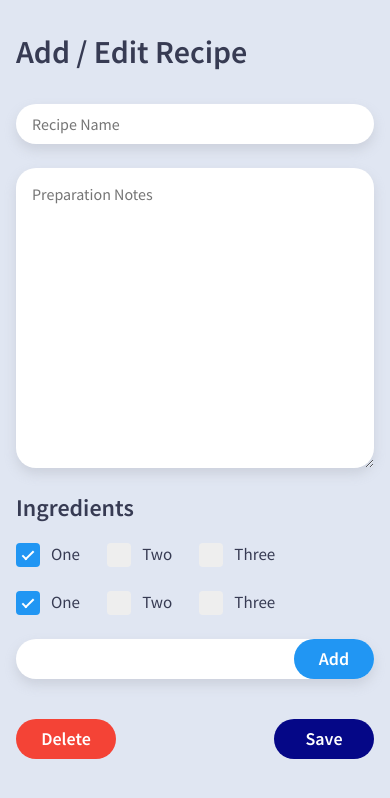
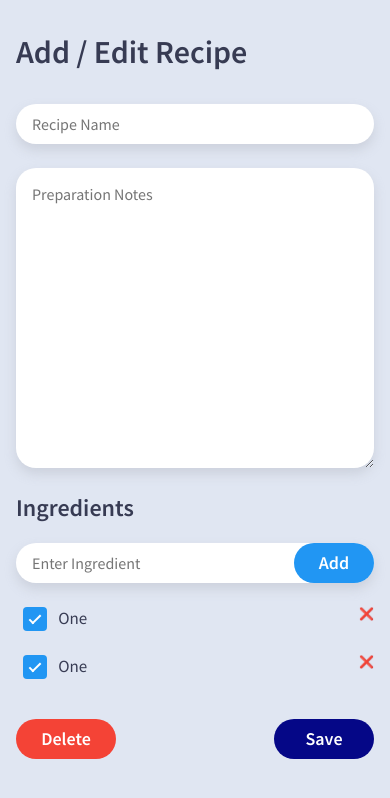
Before and after one commit to dsk90it/recipe-app, a website built with webpack: page public/edit.html in a window 390 px wide. Built offline with nearby package versions, Linux system fonts and the light colour scheme.

Commit message:
html : delete button added

```diff
--- a/public/css/style.css
+++ b/public/css/style.css
@@ -47,7 +47,7 @@ h1{
 .container{
   margin: 0 auto;
   max-width: 600px;
-  padding: 0 16px;
+  padding: 0 16px 40px;
 }
 
 /* Forms elements */
@@ -98,6 +98,9 @@ textarea{
 .btn.btn-danger{
   background-color: #F44336;
 }
+.btn-blue.btn-blue{
+  background-color: #2196F3;
+}
 
 .header .search-input{
   margin: 32px 0;
@@ -138,19 +141,45 @@ textarea{
 }
 
 
-/* Ingredients Checklist */
+/* Ingredients Container */
+.ingredients-container{
+  display: flex;
+  flex-direction: row;
+  flex-wrap: wrap;
+  margin: 0 -2%;
+}
+
+.ingredients-col{
+  margin: 0 2% 24px;
+  width: 46%;
+  min-height: 24px;
+  position: relative;
+  padding-right: 24px;
+}
+
+.ingredients-col button{
+  font-size: 12px;
+  position: absolute;
+  right: 0;
+  top: 0;
+  border: 0;
+  padding: 0;
+  background: no-repeat;
+  outline: 0 none;
+  cursor: pointer;
+}
+
+/* Custom Checkbox */
 .checklist {
-  display: inline-block;
   position: relative;
   padding-left: 35px;
   cursor: pointer;
   user-select: none;
   font-size: 17px;
   min-height: 24px;
-  margin: 0 24px 24px 0;
+  display: inline-block;
 }
 
-/* Custom Checkbox */
 .checklist input {
   position: absolute;
   opacity: 0;
@@ -210,7 +239,6 @@ textarea{
   right: 0;
   top: 0;
   min-width: 80px;
-  background-color: #2196F3;
 }
 
 /* BELOW 768px */
@@ -229,4 +257,12 @@ textarea{
   .ingredient-form{
     width: 100%;
   }
+  .ingredients-container{
+    margin: 0;
+  }
+
+  .ingredients-col{
+    margin-right: 0;
+    width: 100%;
+  }
 }
--- a/public/edit.html
+++ b/public/edit.html
@@ -15,43 +15,31 @@
         <textarea id="editBody" placeholder="Preparation Notes"></textarea>
 
         <h2>Ingredients</h2>
-        <div class="clearfix fw" id="checkListContainer">
+
+        <form class="ingredient-form">
+            <input name="addInput" type="text" placeholder="Enter Ingredient" autocomplete="off"/>
+            <button class="btn btn-blue">Add</button>
+        </form>
+
+        <div class="ingredients-container" id="checkListContainer">
+            <div class="ingredients-col">
                 <label class="checklist">
                     <input type="checkbox" checked="checked">
                     <i class="checkmark"></i>
                     <span>One</span>
                 </label>
-            <label class="checklist">
-                <input type="checkbox">
-                <i class="checkmark"></i>
-                <span>Two</span>
-            </label>
-            <label class="checklist">
-                <input type="checkbox">
-                <i class="checkmark"></i>
-                <span>Three</span>
-            </label>
+                <button>❌</button>
+            </div>
+
+            <div class="ingredients-col">
                 <label class="checklist">
                     <input type="checkbox" checked="checked">
                     <i class="checkmark"></i>
                     <span>One</span>
                 </label>
-            <label class="checklist">
-                <input type="checkbox">
-                <i class="checkmark"></i>
-                <span>Two</span>
-            </label>
-            <label class="checklist">
-                <input type="checkbox">
-                <i class="checkmark"></i>
-                <span>Three</span>
-            </label>
+                <button>❌</button>
             </div>
-
-        <form class="ingredient-form">
-            <input id="ingTextbox" type="text">
-            <button id="addIng" class="btn">Add</button>
-        </form>
+        </div>
 
         <div class="clearfix fw btn-actions">
             <button id="deleteBtn" class="fl btn btn-danger">Delete</button>
--- a/src/edit.js
+++ b/src/edit.js
@@ -1,45 +1,38 @@
 import { intializeEditPage } from './views'
 import { removeRecipe, updateRecipe } from './recipe'
+import { createIngredient } from './ingredients'
 
 const hashId = location.hash.substring(1)
 const editTitle = document.querySelector('#editTitle')
 const editBody = document.querySelector('#editBody')
 const deleteBtn = document.querySelector('#deleteBtn')
 const saveBtn = document.querySelector('#saveBtn')
-const addIngBtn = document.querySelector('#addIng')
-const ingTextbox = document.querySelector('#ingTextbox')
+const ingredientForm = document.querySelector('form')
 
+// Intialize edit-page with values
 intializeEditPage(hashId)
 
+// Edit Title
 editTitle.addEventListener('input', (e) => {
     updateRecipe(hashId, {
         title: e.target.value
     })
 })
 
+// Edit Notes
 editBody.addEventListener('input', (e) => {
     updateRecipe(hashId, {
         preparation: e.target.value
     })
 })
 
-// Add Ingredient
-addIngBtn.addEventListener('click', () => {
-    // const text = ingTextbox.value.trim()
-    // addIngredient(hashId, text)
-    // renderIngredient()
-    // ingTextbox.value == ''
-})
-
-// Toggle Ingredient
-
-// Delete Ingredient
-
+// Delete Recipe
 deleteBtn.addEventListener('click', () => {
     removeRecipe(hashId)
     location.assign('/index.html')
 })
 
+// Save Recipe
 saveBtn.addEventListener('click', () => {
     if(editTitle.value !== '' && editTitle.value.trim()){
         location.assign('/index.html')
@@ -47,3 +40,19 @@ saveBtn.addEventListener('click', () => {
         alert('Add Recipe Name')
     }
 })
+
+// Add Ingredient
+ingredientForm.addEventListener('submit', (e) => {
+    e.preventDefault()
+    const text = e.target.addInput.value.trim()
+
+    if(text.length > 0){
+        createIngredient(hashId, text)
+        // renderIngredient()
+        e.target.addInput.value = ''
+    }
+})
+
+// Toggle Ingredient
+
+// Delete Ingredient
--- a/src/index.js
+++ b/src/index.js
@@ -4,6 +4,7 @@ import { setFilters } from "./filters";
 
 renderDOM()
 
+// Search Items
 document.querySelector('#searchInput').addEventListener('input', (e) => {
     setFilters({
         searchTerm: e.target.value
@@ -11,6 +12,7 @@ document.querySelector('#searchInput').addEventListener('input', (e) => {
     renderDOM()
 })
 
+// Add Recipe
 document.querySelector('#addButton').addEventListener('click', () => {
     const id = createRecipe()
     location.assign(`edit.html#${id}`)
--- a/src/ingredients.js
+++ b/src/ingredients.js
@@ -1,10 +1,11 @@
 import { v4 as uuidv4 } from 'uuid';
 import { getRecipes, saveRecipe } from './recipe'
 
-// Add Ingredient
-const addIngredient = (id, text) =>{
-    const recipes = getRecipes()
-    const currentIndex = recipes.findIndex((item) => item.id === id)
+const allRecipes = getRecipes()
+
+// Create Ingredient
+const createIngredient = (id, text) =>{
+    const currentIndex = allRecipes.findIndex((item) => item.id === id)
 
     recipes[currentIndex].ingredients.push({
         id: uuidv4(),
@@ -15,11 +16,20 @@ const addIngredient = (id, text) =>{
 }
 
 // Remove Ingredient
-const removeIngredient = (id) => {
+const removeIngredient = (id, ingredientID) => {
+    const currentItem = allRecipes.filter((item) => item.id === id)
+    const ingredients = currentItem.ingredients
+    const ingredientIndex = ingredients.findIndex((item) => item.id === ingredientID)
+
+    if(ingredientIndex > -1){
+        ingredients.splice(ingredientIndex, 1)
+        saveRecipe()
+    }
 }
 
 // Toggle Ingredient
 const toggleIngredient = (id) => {
+    saveRecipe()
 }
 
-export { addIngredient, removeIngredient, toggleIngredient }
+export { createIngredient, removeIngredient, toggleIngredient }
```
Lines whose indentation alone changed are shown as unchanged.
